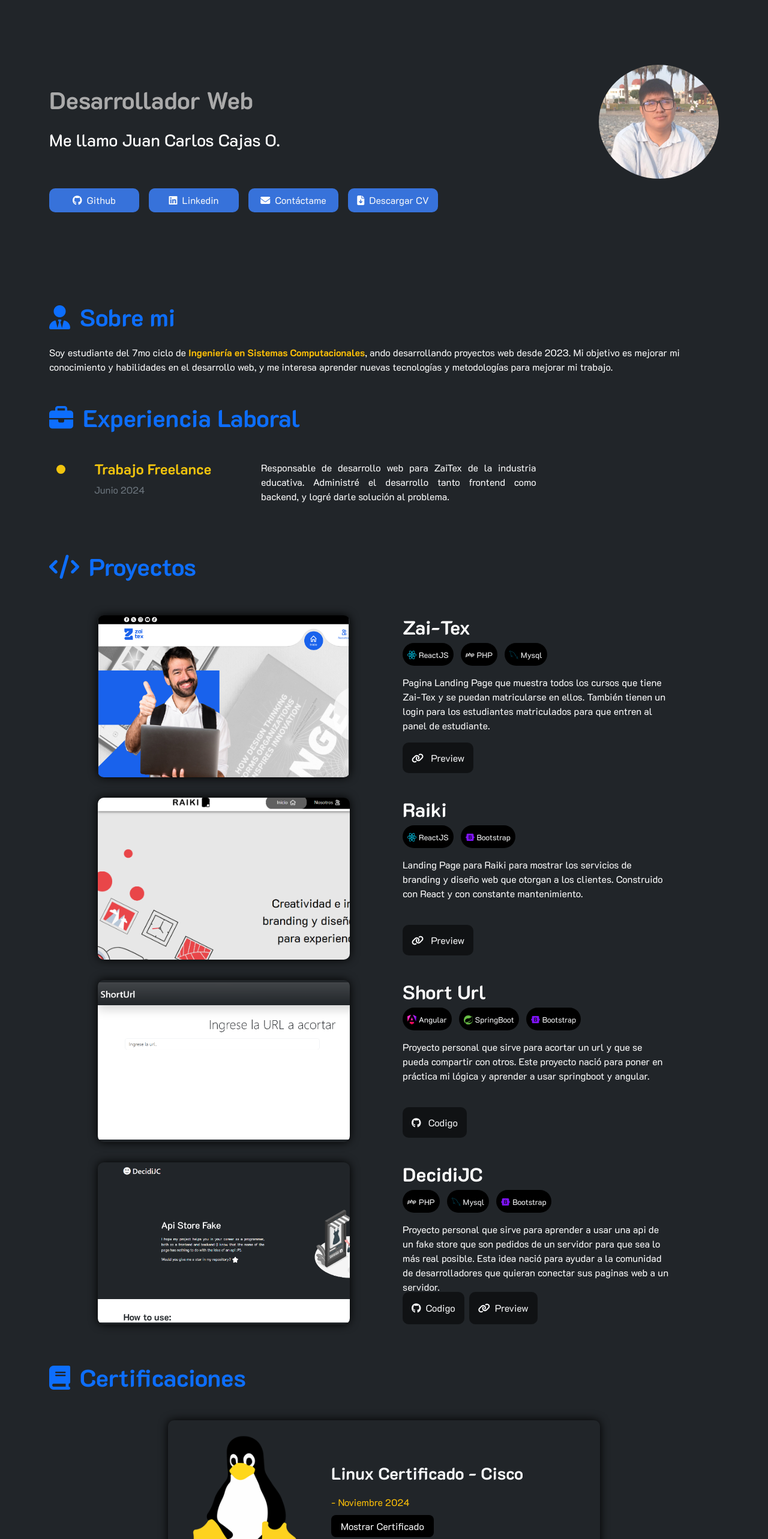
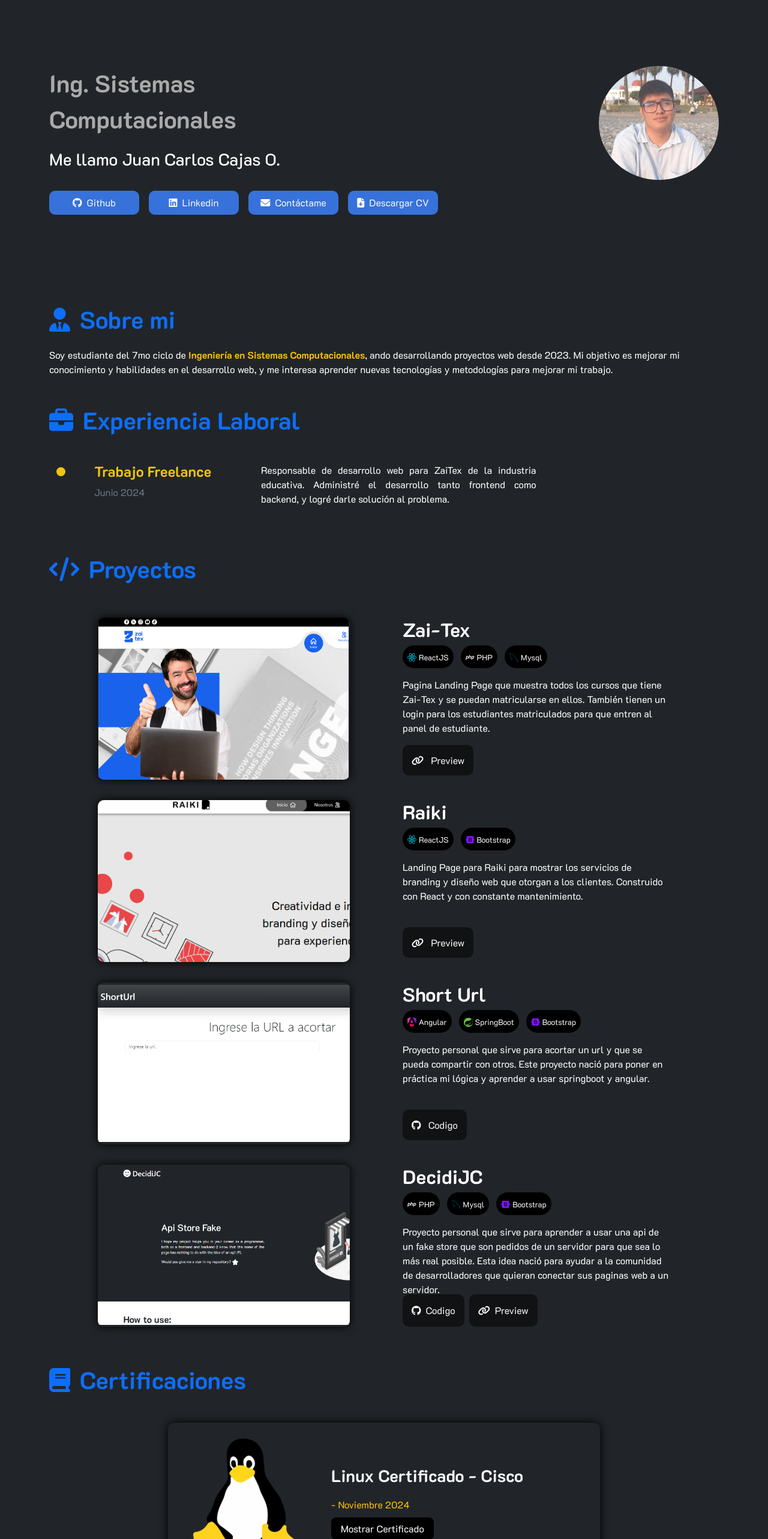
Before and after one commit to RakonaDev/portafolio, a React (Vite) app: page / in a window 1280 px wide. Shown: the part 80-2646 px from the top of the page at 60% size. Built offline with nearby package versions, Linux system fonts and the light colour scheme.

Commit message:
Adding animations

```diff
--- a/package.json
+++ b/package.json
@@ -12,6 +12,7 @@
   "dependencies": {
     "@emailjs/browser": "^4.4.1",
     "dotenv": "^16.4.5",
+    "motion": "^11.12.0",
     "react": "^18.3.1",
     "react-dom": "^18.3.1"
   },
--- a/src/App.css
+++ b/src/App.css
@@ -213,10 +213,16 @@ ol, ul{
 
     .name-container{
       width: 100% !important;
+      >p{
+        text-align: center;
+        margin-bottom: 30px;
+      }
     }
   }
 
   .text-justify{
+    width: 100%;
+
     .name-text{
       width: 100% !important;
     }
--- a/src/App.jsx
+++ b/src/App.jsx
@@ -13,14 +13,14 @@ import Angular from "./assets/angular.svg";
 import Spring from "./assets/spring.svg";
 import Bootstrap from "./assets/bootstrap.svg";
 import Mysql from "./assets/mysql.svg";
-import Linux from './assets/linux.webp'
+import Linux from "./assets/linux.webp";
 import C_lenguaje from "./assets/c-lenguaje.png";
 import scroll from "./services/scroll";
 import { useEffect } from "react";
 import { ItemCertficaciones } from "./components/Item-Certificaciones/ItemCertficaciones";
+import { motion } from "motion/react";
 
 function App() {
-
   useEffect(() => {
     window.addEventListener("scroll", () => {
       if (window.scrollY > 0) {
@@ -28,36 +28,64 @@ function App() {
       } else {
         document.getElementById("navbar").classList.remove("scrolling");
       }
-    })
-  },[])
+    });
+  }, []);
 
   return (
     <>
       <div className="container font-k2d main-container">
         <div className="dividor"></div>
-      <header className="w-100 d-flex justify-content-center fixed-top">
-        <ul className="d-flex mt-3 list gap-5 p-3 rounded-4 fw-bold navbar-container" id="navbar">
-          <li className="fs-6 list-item" onClick={() => scroll("sobre-mi")}>Sobre Mi</li>
-          <li className="fs-6 list-item" onClick={() => scroll("proyectos")}>Proyectos</li>
-          <li className="fs-6 list-item" onClick={() => scroll("contacto")}>Certificaciones</li>
+        <motion.header
+          initial={{ opacity: 0, transform: "translateY(-100%)" }}
+          animate={{ opacity: 1, transform: "translateY(0%)" }}
+          transition={{ duration: 0.8 }}
+          className="w-100 d-flex justify-content-center fixed-top"
+        >
+          <ul
+            className="d-flex mt-3 list gap-5 p-3 rounded-4 fw-bold navbar-container"
+            id="navbar"
+          >
+            <li className="fs-6 list-item" onClick={() => scroll("sobre-mi")}>
+              Sobre Mi
+            </li>
+            <li className="fs-6 list-item" onClick={() => scroll("proyectos")}>
+              Proyectos
+            </li>
+            <li className="fs-6 list-item" onClick={() => scroll("contacto")}>
+              Certificaciones
+            </li>
           </ul>
-      </header>
+        </motion.header>
 
         <section className="w-100 row-gap-4" style={{ marginTop: "80px" }}>
-        <div className="d-flex flex-wrap align-items-center yo-container pt-5" id="sobre-mi">
+          <div
+            className="d-flex flex-wrap align-items-center yo-container pt-5"
+            id="sobre-mi"
+          >
             <div style={{ width: "50%" }} className="name-container">
-            <p
+              <motion.p
+                initial={{ opacity: 0, transform: "translateX(-100px)" }}
+                whileInView={{ opacity: 1, transform: "translateX(0)" }}
+                transition={{ duration: 0.7 }}
+                viewport={{ once: false }}
                 className="fs-1 fw-bold title-text"
                 style={{
                   color: "#c1c1c1 ",
                   animation: "alternate change-colors 2s ease-in-out infinite",
                 }}
               >
-              Desarrollador Web
-            </p>
-            <p className="text-justify fw-medium fs-3 name-text" id="nombre">
+                Ing. Sistemas Computacionales
+              </motion.p>
+              <motion.p
+                initial={{ opacity: 0, transform: "translateX(-100px)" }}
+                whileInView={{ opacity: 1, transform: "translateX(0)" }}
+                transition={{ duration: 0.7 }}
+                viewport={{ once: false }}
+                className="text-justify fw-medium fs-3 name-text"
+                id="nombre"
+              >
                 Me llamo Juan Carlos Cajas O.
-            </p>
+              </motion.p>
             </div>
             <img src={Yo} alt="yo" className="yo-foto" />
           </div>
@@ -85,7 +113,11 @@ function App() {
               <i className="fa-solid fa-envelope text-white fs-6"></i>
               <span className="text-light">Contáctame</span>
             </a>
-          <a href={MiCV} download='JuanCarlosCajas-CV.pdf' className="list-item d-flex gap-2 justify-content-center align-items-center">
+            <a
+              href={MiCV}
+              download="JuanCarlosCajas-CV.pdf"
+              className="list-item d-flex gap-2 justify-content-center align-items-center"
+            >
               <i className="fa-solid fa-file-download text-white fs-6"></i>
               <span className="text-light">Descargar CV</span>
             </a>
@@ -93,27 +125,40 @@ function App() {
         </section>
 
         <main className="w-100" style={{ marginTop: "150px" }}>
-        <h1 className="fs-1 fw-bold text-primary">
+          <motion.h1
+            initial={{ opacity: 0, transform: "translateX(-100px)" }}
+            whileInView={{ opacity: 1, transform: "translateX(0)" }}
+            transition={{ duration: 0.7 }}
+            viewport={{ once: false }}
+            className="fs-1 fw-bold text-primary"
+          >
             <span className="me-3">
               <i className="fa-solid fa-user-tie"></i>
             </span>
             Sobre mi
-        </h1>
+          </motion.h1>
           <p className="mt-4 fs-6 text-white">
             Soy estudiante del 7mo ciclo de{" "}
             <span className="fs-6 fw-bold text-warning">
               Ingeniería en Sistemas Computacionales
             </span>
-          , ando desarrollando proyectos web desde 2023. Mi objetivo es mejorar
-          mi conocimiento y habilidades en el desarrollo web, y me interesa
-          aprender nuevas tecnologías y metodologías para mejorar mi trabajo.
+            , ando desarrollando proyectos web desde 2023. Mi objetivo es
+            mejorar mi conocimiento y habilidades en el desarrollo web, y me
+            interesa aprender nuevas tecnologías y metodologías para mejorar mi
+            trabajo.
           </p>
-        <h1 className="fs-1 fw-bold mt-5 text-primary">
+          <motion.h1
+            initial={{ opacity: 0, transform: "translateX(-100px)" }}
+            whileInView={{ opacity: 1, transform: "translateX(0)" }}
+            transition={{ duration: 0.7 }}
+            viewport={{ once: false }}
+            className="fs-1 fw-bold mt-5 text-primary"
+          >
             <span className="me-3">
               <i className="fa-solid fa-briefcase"></i>
             </span>
             Experiencia Laboral
-        </h1>
+          </motion.h1>
           <ol className="mt-5">
             <li className="d-flex container flex-wrap gap-5">
               <span className="rounded-circle circle"></span>
@@ -126,25 +171,40 @@ function App() {
               <div style={{ width: "60%" }} className="body-text">
                 <p className="text-justify">
                   Responsable de desarrollo web para ZaiTex de la industria
-                educativa. Administré el desarrollo tanto frontend como backend,
-                y logré darle solución al problema.
+                  educativa. Administré el desarrollo tanto frontend como
+                  backend, y logré darle solución al problema.
                 </p>
               </div>
             </li>
           </ol>
         </main>
         <section className="pt-5" id="proyectos">
-        <h1 className="fs-1 fw-bold text-primary">
+          <motion.h1
+            initial={{ opacity: 0, transform: "translateX(-100px)" }}
+            whileInView={{ opacity: 1, transform: "translateX(0)" }}
+            transition={{ duration: 0.7 }}
+            viewport={{ once: false }}
+            className="fs-1 fw-bold text-primary"
+          >
             <span className="me-3">
               <i className="fa-solid fa-code"></i>
             </span>
             Proyectos
-        </h1>
+          </motion.h1>
           <ul className="mt-5 proyect-container">
-
             {/* ZaiTex */}
-          <li className="d-flex justify-content-evenly gap-2 proyect-item flex-wrap">
-            <img src={Zaitex} alt="zaitex" className="proyecto-foto object-fit-contain" />
+            <motion.li
+              initial={{ opacity: 0, transform: "translateY(100px)" }}
+              whileInView={{ opacity: 1, transform: "translateY(0)" }}
+              transition={{ duration: 0.7 }}
+              viewport={{ once: false, amount: 0.2 }}
+              className="d-flex justify-content-evenly gap-2 proyect-item flex-wrap"
+            >
+              <img
+                src={Zaitex}
+                alt="zaitex"
+                className="proyecto-foto object-fit-contain"
+              />
               <div className="proyect-body">
                 <h3 className="fs-2 fw-bold">Zai-Tex</h3>
                 <p className="text-light gap-1 d-flex flex-wrap">
@@ -191,8 +251,8 @@ function App() {
                 <p style={{ height: "110px" }}>
                   Pagina Landing Page que muestra todos los cursos que tiene
                   Zai-Tex y se puedan matricularse en ellos. También tienen un
-                login para los estudiantes matriculados para que entren al panel
-                de estudiante.
+                  login para los estudiantes matriculados para que entren al
+                  panel de estudiante.
                 </p>
                 <a
                   href="https://www.zai-tex.com/"
@@ -205,11 +265,21 @@ function App() {
                   Preview
                 </a>
               </div>
-          </li>
+            </motion.li>
 
             {/* Raiki */}
-          <li className="d-flex justify-content-evenly gap-2 mt-4 proyect-item flex-wrap">
-            <img src={Raiki} alt="raiki" className="proyecto-foto object-fit-cover" />
+            <motion.li
+              initial={{ opacity: 0, transform: "translateY(100px)" }}
+              whileInView={{ opacity: 1, transform: "translateY(0)" }}
+              transition={{ duration: 0.7 }}
+              viewport={{ once: false, amount: 0.2 }}
+              className="d-flex justify-content-evenly gap-2 mt-4 proyect-item flex-wrap"
+            >
+              <img
+                src={Raiki}
+                alt="raiki"
+                className="proyecto-foto object-fit-cover"
+              />
               <div className="proyect-body">
                 <h3 className="fs-2 fw-bold">Raiki</h3>
                 <p className="text-light gap-1 d-flex flex-wrap">
@@ -242,7 +312,9 @@ function App() {
                   </span>
                 </p>
                 <p style={{ height: "110px" }}>
-                Landing Page para Raiki para mostrar los servicios de branding y diseño web que otorgan a los clientes. Construido con React y con constante mantenimiento.
+                  Landing Page para Raiki para mostrar los servicios de branding
+                  y diseño web que otorgan a los clientes. Construido con React
+                  y con constante mantenimiento.
                 </p>
                 <a
                   href="https://www.raikicor.com/"
@@ -255,11 +327,21 @@ function App() {
                   Preview
                 </a>
               </div>
-          </li>
+            </motion.li>
 
             {/* Short Url */}
-          <li className="d-flex justify-content-evenly gap-2 proyect-item mt-4 flex-wrap">
-            <img src={ShortUrl} alt="zaitex" className="proyecto-foto object-fit-contain" />
+            <motion.li
+              initial={{ opacity: 0, transform: "translateY(100px)" }}
+              whileInView={{ opacity: 1, transform: "translateY(0)" }}
+              transition={{ duration: 0.7 }}
+              viewport={{ once: false, amount: 0.2 }}
+              className="d-flex justify-content-evenly gap-2 proyect-item mt-4 flex-wrap"
+            >
+              <img
+                src={ShortUrl}
+                alt="zaitex"
+                className="proyecto-foto object-fit-contain"
+              />
               <div className="proyect-body">
                 <h3 className="fs-2 fw-bold">Short Url</h3>
                 <p className="text-light gap-1 d-flex flex-wrap">
@@ -271,7 +353,11 @@ function App() {
                     }}
                     className="rounded-5 me-2"
                   >
-                  <img src={Angular} alt="angular" className="logo-tec me-1" />
+                    <img
+                      src={Angular}
+                      alt="angular"
+                      className="logo-tec me-1"
+                    />
                     <span className="align-middle">Angular</span>
                   </span>
                   <span
@@ -306,7 +392,9 @@ function App() {
                   </span>
                 </p>
                 <p style={{ height: "110px" }}>
-                Proyecto personal que sirve para acortar un url y que se pueda compartir con otros. Este proyecto nació para poner en práctica mi lógica y aprender a usar springboot y angular.
+                  Proyecto personal que sirve para acortar un url y que se pueda
+                  compartir con otros. Este proyecto nació para poner en
+                  práctica mi lógica y aprender a usar springboot y angular.
                 </p>
                 <a
                   href="https://github.com/RakonaDev/shortUrl"
@@ -319,11 +407,21 @@ function App() {
                   Codigo
                 </a>
               </div>
-          </li>
+            </motion.li>
 
             {/* DecidiJC */}
-          <li className="d-flex justify-content-evenly gap-2 proyect-item mt-4 flex-wrap">
-            <img src={Decidijc} alt="decidijc" className="proyecto-foto object-fit-contain" />
+            <motion.li
+              initial={{ opacity: 0, transform: "translateY(100px)" }}
+              whileInView={{ opacity: 1, transform: "translateY(0)" }}
+              transition={{ duration: 0.7 }}
+              viewport={{ once: false, amount: 0.2 }}
+              className="d-flex justify-content-evenly gap-2 proyect-item mt-4 flex-wrap"
+            >
+              <img
+                src={Decidijc}
+                alt="decidijc"
+                className="proyecto-foto object-fit-contain"
+              />
               <div className="proyect-body">
                 <h3 className="fs-2 fw-bold">DecidiJC</h3>
                 <p className="text-light gap-1 d-flex flex-wrap">
@@ -366,7 +464,11 @@ function App() {
                   </span>
                 </p>
                 <p style={{ height: "100px" }}>
-                Proyecto personal que sirve para aprender a usar una api de un fake store que son pedidos de un servidor para que sea lo más real posible. Esta idea nació para ayudar a la comunidad de desarrolladores que quieran conectar sus paginas web a un servidor.
+                  Proyecto personal que sirve para aprender a usar una api de un
+                  fake store que son pedidos de un servidor para que sea lo más
+                  real posible. Esta idea nació para ayudar a la comunidad de
+                  desarrolladores que quieran conectar sus paginas web a un
+                  servidor.
                 </p>
                 <div className="d-flex gap-2">
                   <a
@@ -391,15 +493,20 @@ function App() {
                   </a>
                 </div>
               </div>
-          </li>
+            </motion.li>
           </ul>
         </section>
         <section className="w-100 pt-5" id="contacto">
-
-        <h1 className="text-primary fs-1 fw-bold">
+          <motion.h1
+            initial={{ opacity: 0, transform: "translateX(-100px)" }}
+            whileInView={{ opacity: 1, transform: "translateX(0)" }}
+            transition={{ duration: 0.7 }}
+            viewport={{ once: false }}
+            className="text-primary fs-1 fw-bold"
+          >
             <i className="fa-solid fa-book text-primary me-3"></i>
             Certificaciones
-        </h1>
+          </motion.h1>
           <ul className="lista-certificaciones mt-5">
             <ItemCertficaciones
               img={Linux}
--- a/src/components/Item-Certificaciones/ItemCertficaciones.jsx
+++ b/src/components/Item-Certificaciones/ItemCertficaciones.jsx
@@ -1,14 +1,47 @@
 import PropTypes from "prop-types";
-import './ItemCertificaciones.css'
+import "./ItemCertificaciones.css";
+import { motion } from "motion/react";
 
-export function ItemCertficaciones({ img, nombre, urlCertificado, descripcion }) {
+export function ItemCertficaciones({
+  img,
+  nombre,
+  urlCertificado,
+  descripcion,
+}) {
   return (
     <li className="item-certificaciones">
       <img src={img} alt="linux" className="logo-certificacion" />
       <div className="my-auto body-certificaciones">
-        <p className="text-light fs-3 fw-bold"> {nombre} </p>
-        <p className="text-warning">{descripcion}</p>
-        <a href={urlCertificado} className="btn-certificado" target="_blank">Mostrar Certificado</a>
+        <motion.p
+          initial={{ opacity: 0, transform: "translateX(100px)" }}
+          whileInView={{ opacity: 1, transform: "translateX(0)" }}
+          transition={{ duration: 0.7 }}
+          viewport={{ once: false }}
+          className="text-light fs-3 fw-bold"
+        >
+          {nombre}
+        </motion.p>
+
+        <motion.p
+          initial={{ opacity: 0, transform: "translateX(100px)" }}
+          whileInView={{ opacity: 1, transform: "translateX(0)" }}
+          transition={{ duration: 0.7 }}
+          viewport={{ once: false }}
+          className="text-warning"
+        >
+          {descripcion}
+        </motion.p>
+
+        <motion.div
+          initial={{ opacity: 0, transform: "translateY(50px)" }}
+          whileInView={{ opacity: 1, transform: "translateY(0)" }}
+          transition={{ duration: 0.7 }}
+          viewport={{ once: false }}
+        >
+          <a href={urlCertificado} className="btn-certificado" target="_blank">
+            Mostrar Certificado
+          </a>
+        </motion.div>
       </div>
     </li>
   );
```
Also changed, not shown: 1 other file (tests, documents, lock files or other folders). Lines whose indentation alone changed are shown as unchanged.
